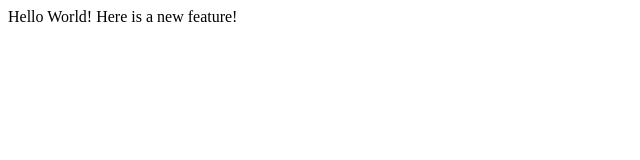
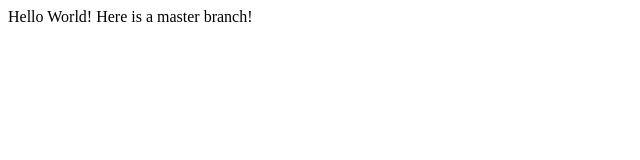
Before and after one commit to gakofalltrades/lecture1, a plain HTML site: page index.html in a window 1280 px wide. Shown: the full height of the page, 0-640 px from the left. Drawn offline with Linux system fonts and the light colour scheme.

Commit message:
Changes to Master Branch

```diff
--- a/index.html
+++ b/index.html
@@ -5,6 +5,6 @@
 	</head>
 	<body>
 		Hello World!
-		Here is a new feature!
+		Here is a master branch!
 	</body>
 </html>
```
